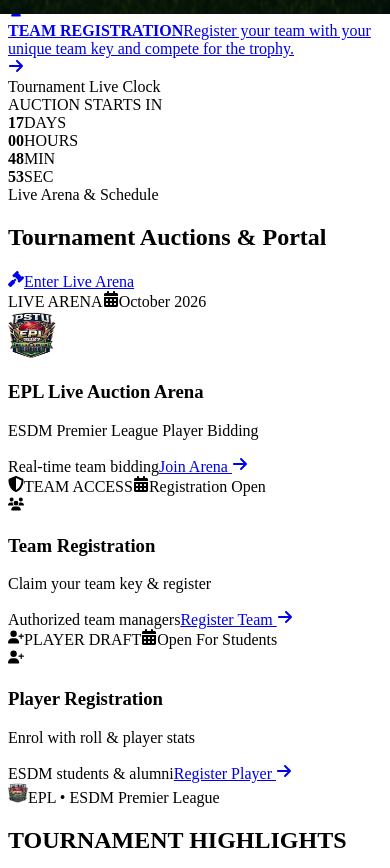
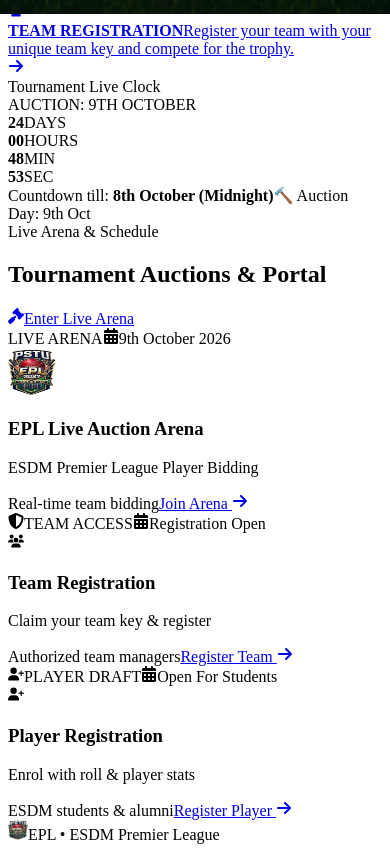
Before and after one commit to shuaibmahmudshazid-ux/EPL-2027-WEBSITE, a Next.js app: page /home-page in a window 390 px wide. Shown: the part 830-1698 px from the top of the page. Built offline with nearby package versions, Linux system fonts and the light colour scheme; grey boxes are pictures that could not be loaded.

Commit message:
Update project

```diff
--- a/components/countdown-card.js
+++ b/components/countdown-card.js
@@ -1,7 +1,7 @@
 "use client";
 
 import { useEffect, useState } from "react";
-const TARGET_DATE = new Date("2026-10-02T00:00:00");
+const TARGET_DATE = new Date("2026-10-09T00:00:00");
 const pad = (value) => String(value).padStart(2, "0");
 const INITIAL_TIME_LEFT = { days: 0, hours: 0, minutes: 0, seconds: 0 };
 
@@ -50,7 +50,7 @@
           </span>
         </div>
         <span className="text-[11px] font-extrabold tracking-widest text-[#d4a84f] uppercase">
-          AUCTION STARTS IN
+          AUCTION: 9TH OCTOBER
         </span>
       </div>
       <div className="grid grid-cols-4 gap-2 text-center">
@@ -68,6 +68,12 @@
           </div>
         ))}
       </div>
+      <div className="mt-3 pt-2.5 border-t border-white/10 flex items-center justify-between text-[10px] sm:text-[11px] text-slate-400 font-medium">
+        <span>Countdown till: <b className="text-slate-200">8th October (Midnight)</b></span>
+        <span className="font-bold text-[#d4a84f] flex items-center gap-1">
+          🔨 Auction Day: 9th Oct
+        </span>
+      </div>
     </article>
   );
 };
--- a/components/tournament-info.js
+++ b/components/tournament-info.js
@@ -157,8 +157,8 @@
                   LIVE ARENA
                 </span>
                 <span className="text-xs font-bold text-slate-400 flex items-center gap-1">
-                  <FaCalendarDays className="text-slate-400" />
-                  October 2026
+                  <FaCalendarDays className="text-[#c53030]" />
+                  9th October 2026
                 </span>
               </div>
               <div className="flex items-center gap-4">
```
